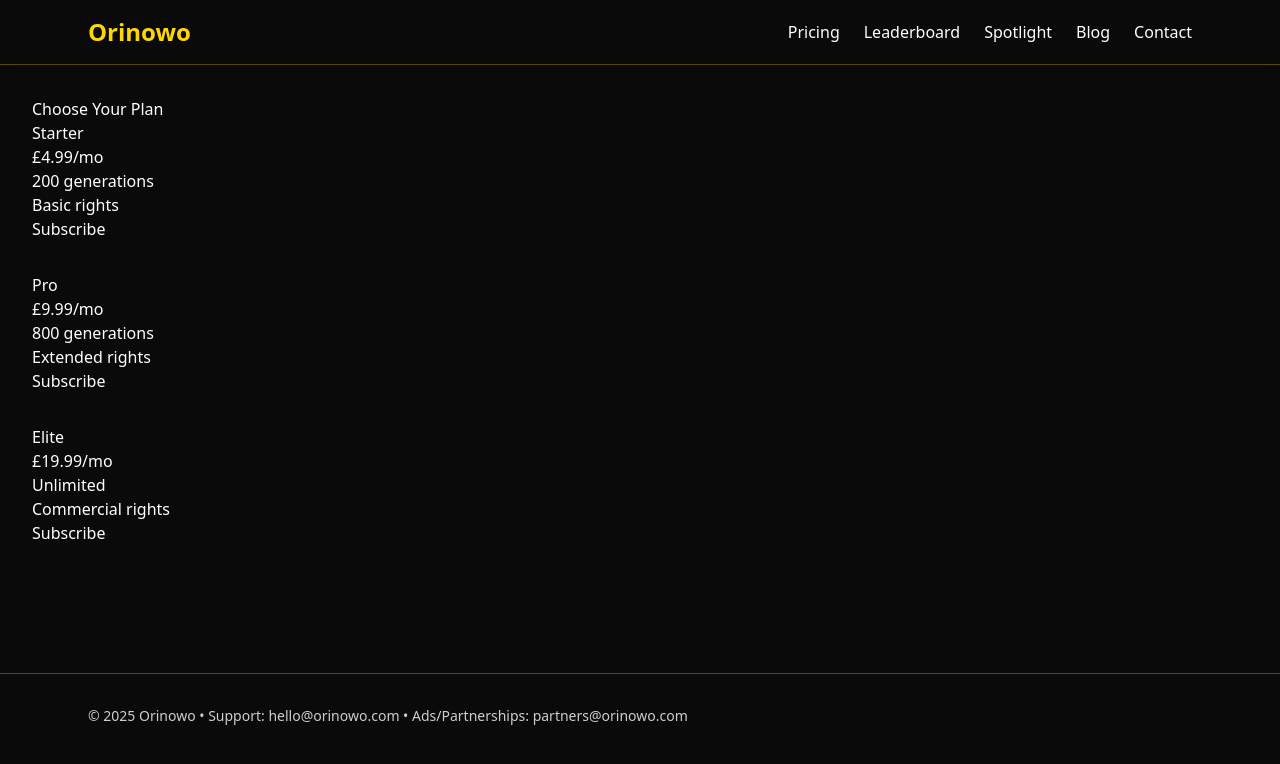
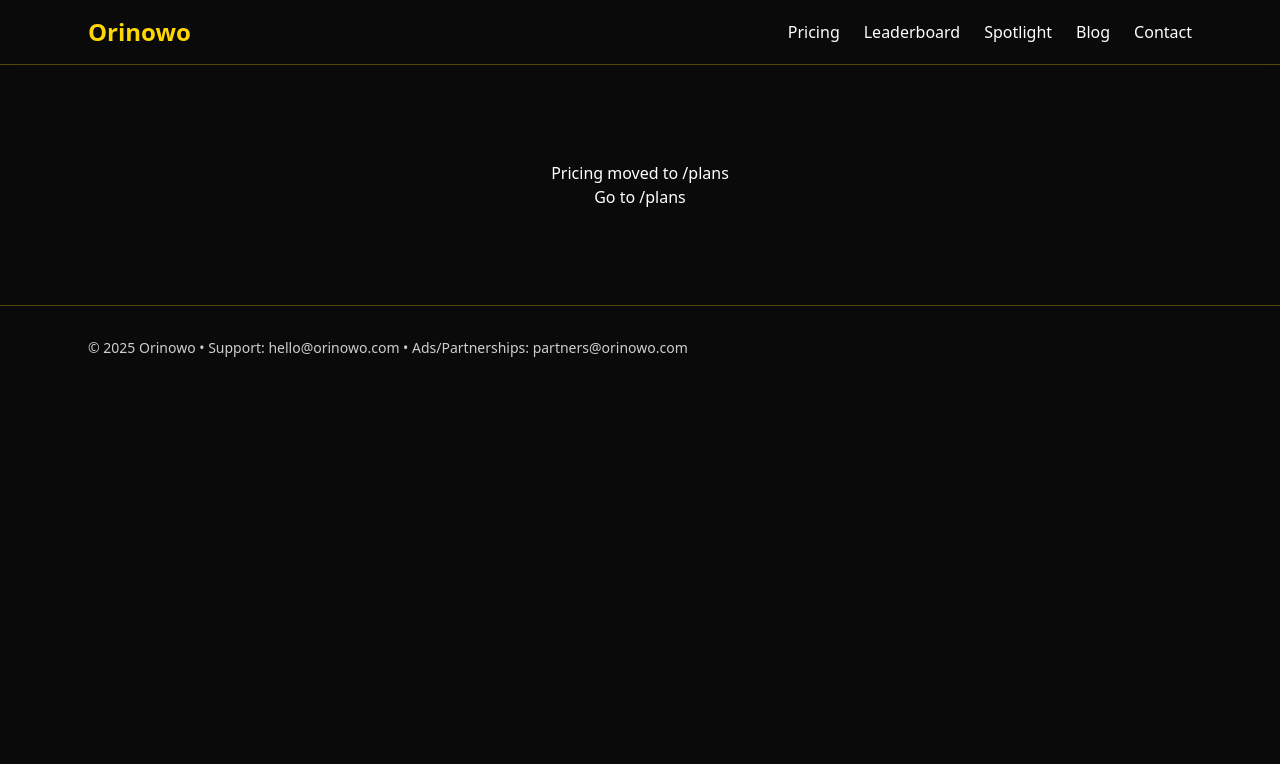
Before and after one commit to Orinowoai/Orinowowa, a Next.js app: page /pricing in a window 1280 px wide. Shown: the top 764 px of the page. Built offline with nearby package versions, Linux system fonts and the light colour scheme; no server answers.

Commit message:
Remove custom checkout API; use hosted Pricing Table on /plans; disable /pricing; add /success

```diff
--- a/app/api/checkout/route.ts
+++ b/app/api/checkout/route.ts
@@ -2,7 +2,7 @@ import { NextRequest, NextResponse } from 'next/server';
 import Stripe from 'stripe';
 
 const stripe = new Stripe(process.env.STRIPE_SECRET_KEY!, {
-apiVersion: '2024-12-18.acacia',
+	apiVersion: '2025-08-27.basil',
 });
 
 export async function POST(request: NextRequest) {
--- a/app/layout.tsx
+++ b/app/layout.tsx
@@ -30,7 +30,7 @@ export default function RootLayout({ children }: { children: React.ReactNode })
           <div className="max-w-6xl mx-auto px-6 py-4 flex items-center justify-between">
             <a href="/" className="text-2xl font-bold text-luxuryGold">Orinowo</a>
             <nav className="flex gap-6">
-              <a href="/pricing">Pricing</a>
+              <a href="/plans">Pricing</a>
               <a href="/leaderboard">Leaderboard</a>
               <a href="/spotlight">Spotlight</a>
               <a href="/blog">Blog</a>
--- /dev/null
+++ b/app/plans/page.tsx
@@ -0,0 +1,20 @@
+'use client';
+
+export default function PlansPage() {
+ return (
+ <main style={{ maxWidth: 1100, margin: '40px auto', padding: '0 16px' }}>
+ <h1 style={{ textAlign: 'center', marginBottom: 24 }}>PLANS PAGE MARKER — v3</h1>
+ <div
+ dangerouslySetInnerHTML={{
+ __html: `
+ <script async src="https://js.stripe.com/v3/pricing-table.js"></script>
+ <stripe-pricing-table
+ pricing-table-id="prctbl_1SAufJCbycES077rJZHqb8fo"
+ publishable-key="pk_live_51S3IUACbycES077rbFXZzxhkBAtSKPo9kzPC2u19CBubid4CwwnZmAk5uqWOmrLufVkK93cilA65hR9CF4UbkoOx00knwGHyDL">
+ </stripe-pricing-table>
+ `,
+ }}
+ />
+ </main>
+ );
+}
--- a/app/pricing/page.tsx
+++ b/app/pricing/page.tsx
@@ -1,71 +1,12 @@
-"use client";
 
-import { useState } from "react";
+/// <reference path="../../types/stripe-pricing-table.d.ts" />
+ "use client";
 
-const plans = [
-{
-name: "Starter",
-price: "£4.99/mo",
-priceId: process.env.NEXT_PUBLIC_STARTER_PRICE_ID!,
-perks: ["200 generations", "Basic rights"],
-},
-{
-name: "Pro",
-price: "£9.99/mo",
-priceId: process.env.NEXT_PUBLIC_PRO_PRICE_ID!,
-perks: ["800 generations", "Extended rights"],
-},
-{
-name: "Elite",
-price: "£19.99/mo",
-priceId: process.env.NEXT_PUBLIC_ELITE_PRICE_ID!,
-perks: ["Unlimited", "Commercial rights"],
-},
-];
-
-export default function PricingPage() {
-const [loading, setLoading] = useState(false);
-
-async function handleSubscribe(plan: any) {
-try {
-setLoading(true);
-const res = await fetch("/api/checkout", {
-method: "POST",
-headers: { "Content-Type": "application/json" },
-body: JSON.stringify({ priceId: plan.priceId, plan: plan.name }),
-});
-
-const data = await res.json();
-if (data.url) {
-window.location.href = data.url;
-} else {
-alert("Something went wrong creating the checkout session.");
-}
-} catch (err) {
-alert("Checkout failed.");
-console.error(err);
-} finally {
-setLoading(false);
-}
-}
-
-return (
-<div style={{ padding: "2rem" }}>
-<h1>Choose Your Plan</h1>
-{plans.map((plan) => (
-<div key={plan.name} style={{ marginBottom: "2rem" }}>
-<h2>{plan.name}</h2>
-<p>{plan.price}</p>
-<ul>
-{plan.perks.map((perk) => (
-<li key={perk}>{perk}</li>
-))}
-</ul>
-<button onClick={() => handleSubscribe(plan)} disabled={loading}>
-{loading ? "Processing..." : "Subscribe"}
-</button>
-</div>
-))}
-</div>
-);
-}
+ export default function PricingDisabled() {
+ return (
+ <main style={{ maxWidth: 800, margin: '80px auto', padding: 16, textAlign: 'center' }}>
+ <h1>Pricing moved to /plans</h1>
+ <a href="/plans">Go to /plans</a>
+ </main>
+ );
+ }
--- /dev/null
+++ b/app/success/page.tsx
@@ -0,0 +1,10 @@
+'use client';
+export default function Success() {
+ return (
+ <main style={{ maxWidth: 700, margin: '80px auto', padding: 16, textAlign: 'center' }}>
+ <h1> Thanks! Your subscription is active.</h1>
+ <p>You can now enjoy all premium features.</p>
+ <a href="/">Go to app</a>
+ </main>
+ );
+}
--- a/components/Hero.tsx
+++ b/components/Hero.tsx
@@ -12,7 +12,7 @@ export default function Hero() {
           Create culture-first tracks in seconds. Compete globally. Monetize your sound.
         </p>
         <div className="mt-8 flex flex-wrap gap-4">
-          <a className="btn-gold" href="/pricing">Subscribe from £4.99</a>
+          <a className="btn-gold" href="/plans">Subscribe from £4.99</a>
           <a className="btn border border-luxuryGold" href="/leaderboard">View Leaderboard</a>
           <a className="btn border border-luxuryGold" href="/spotlight">Weekly Spotlight</a>
         </div>
--- a/tsconfig.json
+++ b/tsconfig.json
@@ -32,7 +32,8 @@
     "**/*.ts",
     "**/*.tsx",
     "next-env.d.ts",
-    ".next/types/**/*.ts"
+    ".next/types/**/*.ts",
+    "types/**/*.d.ts"
   ],
   "exclude": [
     "node_modules"
```
Also changed, not shown: success/page.js (deleted, +0 -51 lines), types/stripe-pricing-table.d.ts (added, +13 -0 lines), 1 other file (tests, documents, lock files or other folders).
